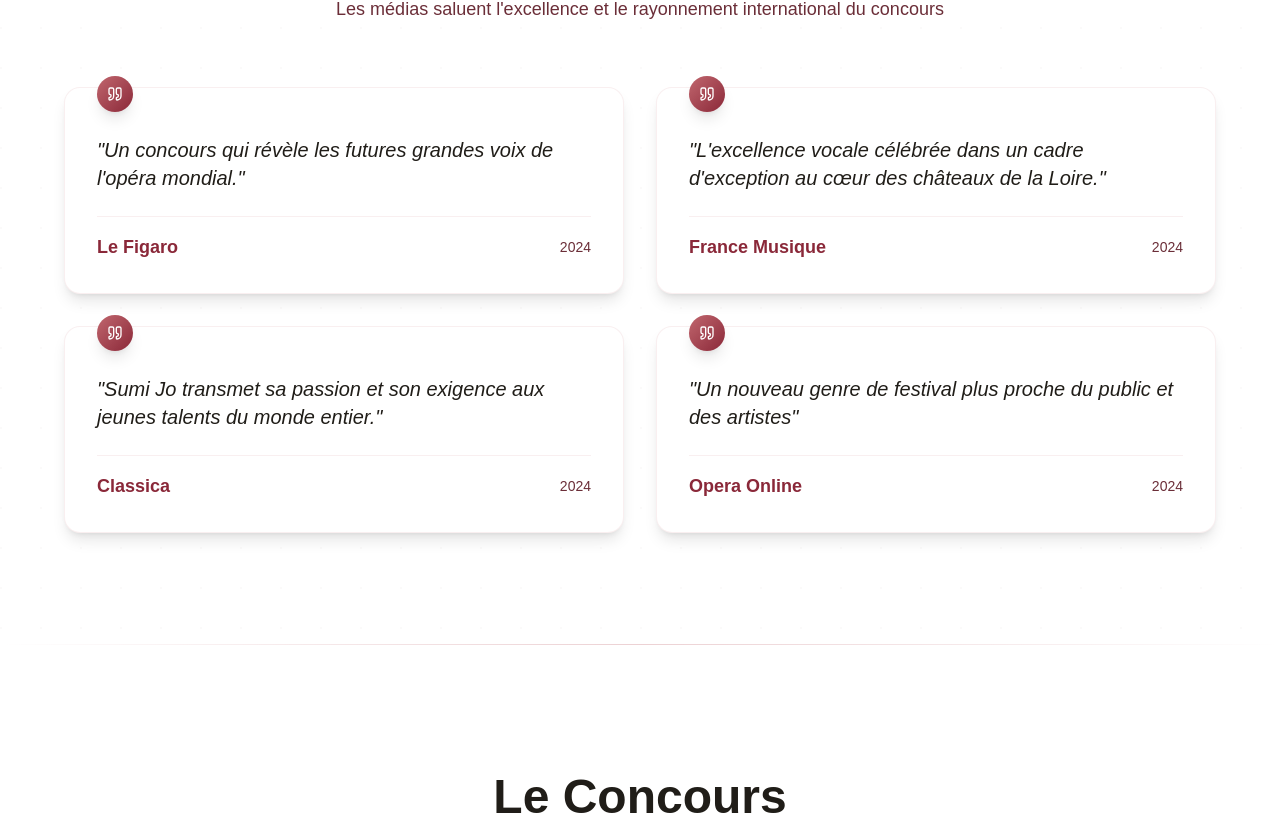
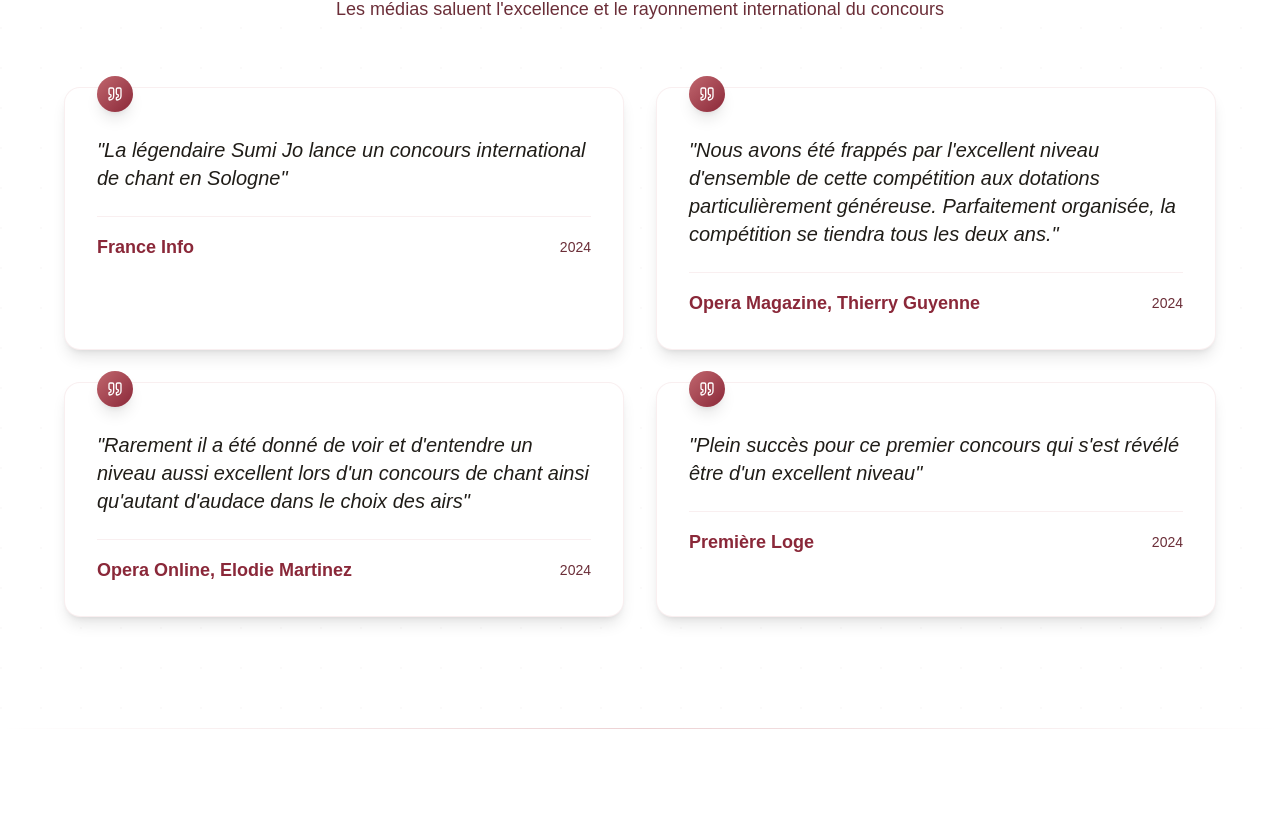
Before and after one commit to EruditioFR/sumijo-isc, a React (Vite) app: page / in a window 1280 px wide. Shown: the part 4475-5290 px from the top of the page. Built offline with nearby package versions, Linux system fonts and the light colour scheme.

Commit message:
Code edited in Lovable Code Editor
Edited UI in Lovable

```diff
--- a/src/components/PressSection.tsx
+++ b/src/components/PressSection.tsx
@@ -9,23 +9,25 @@ const PressSection = () => {
 
   const pressItems = [
     {
-      quote: "Un concours qui révèle les futures grandes voix de l'opéra mondial.",
-      source: "Le Figaro",
+      quote: "La légendaire Sumi Jo lance un concours international de chant en Sologne",
+      source: "France Info",
       year: "2024",
     },
     {
-      quote: "L'excellence vocale célébrée dans un cadre d'exception au cœur des châteaux de la Loire.",
-      source: "France Musique",
+      quote:
+        "Nous avons été frappés par l'excellent niveau d'ensemble de cette compétition aux dotations particulièrement généreuse. Parfaitement organisée, la compétition se tiendra tous les deux ans.",
+      source: "Opera Magazine, Thierry Guyenne",
       year: "2024",
     },
     {
-      quote: "Sumi Jo transmet sa passion et son exigence aux jeunes talents du monde entier.",
-      source: "Classica",
+      quote:
+        "Rarement il a été donné de voir et d'entendre un niveau aussi excellent lors d'un concours de chant ainsi qu'autant d'audace dans le choix des airs",
+      source: "Opera Online, Elodie Martinez",
       year: "2024",
     },
     {
-      quote: "Un nouveau genre de festival plus proche du public et des artistes",
-      source: "Opera Online",
+      quote: "Plein succès pour ce premier concours qui s'est révélé être d'un excellent niveau",
+      source: "Première Loge",
       year: "2024",
     },
   ];
```
